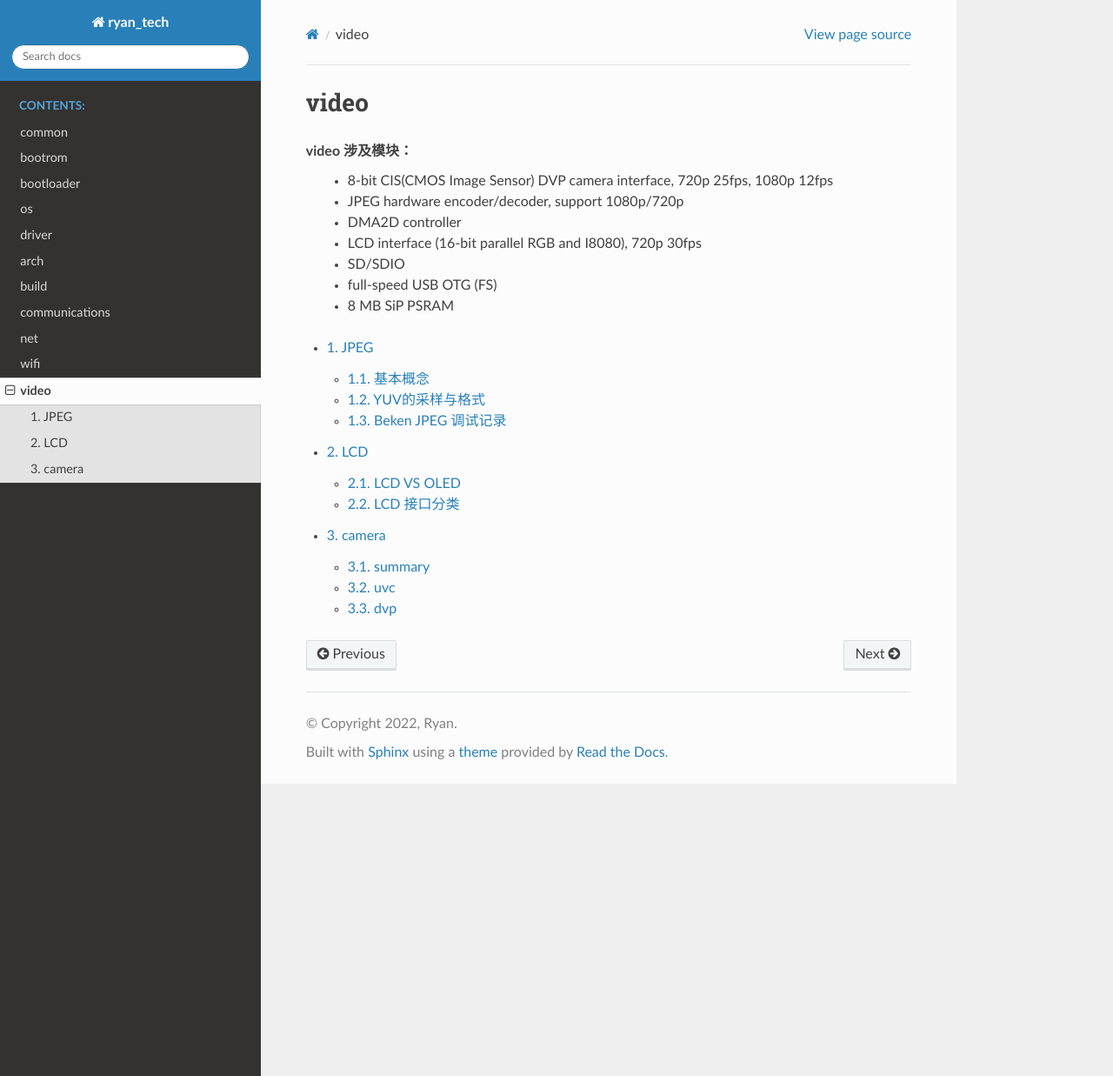
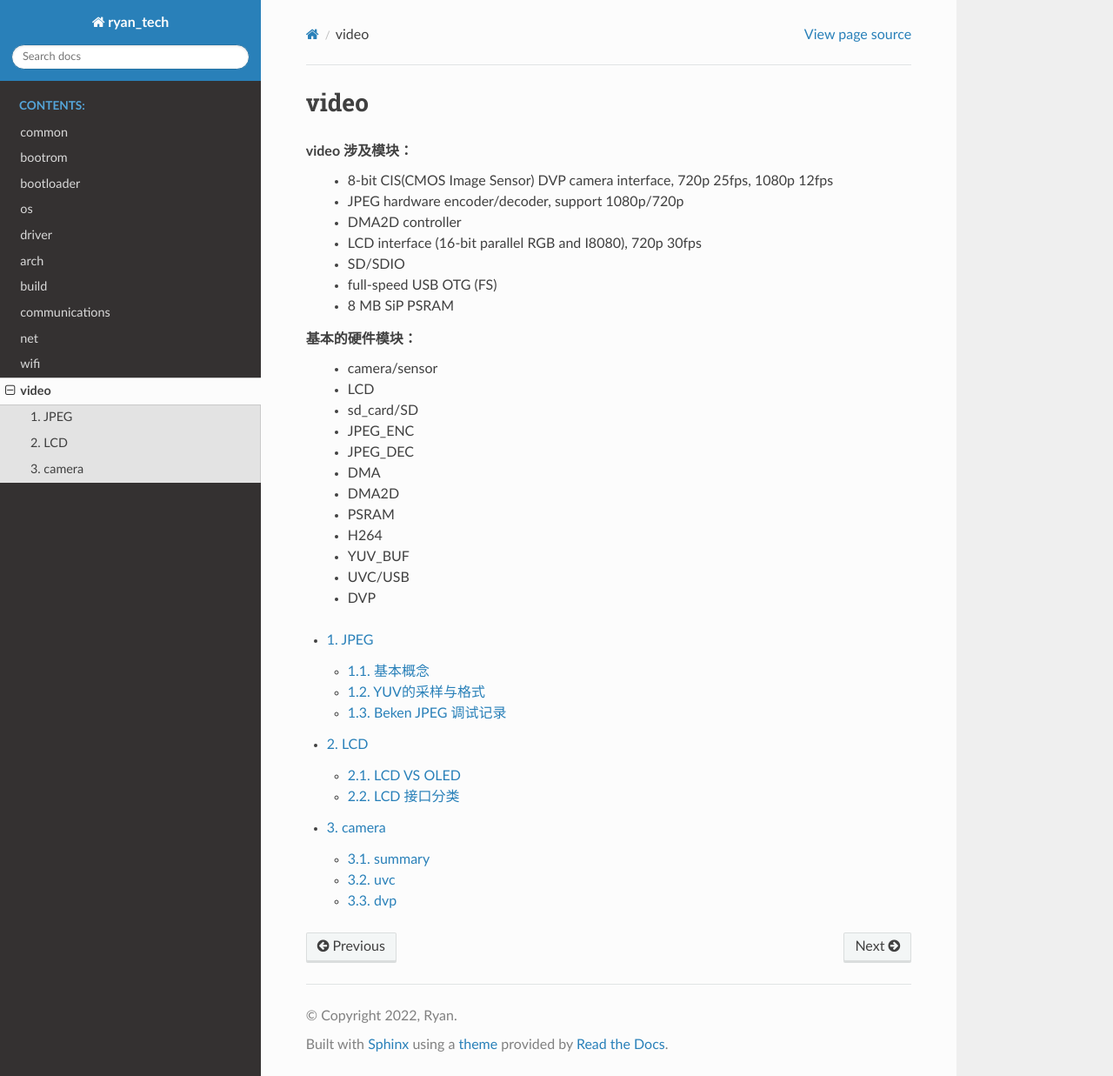
Before and after one commit to BlackTudou/tech_doc, a Sphinx documentation site: the page built from source/video/index.rst, in a window 1280 px wide and 1237 px high. Shown: the whole window at 87% size. Built offline with Sphinx 7.4.7 and the Read the Docs theme 2.0.0, drawn with Linux system fonts in a browser that asks for light colours; pages that are not in the unit, such as notebooks, are missing from menus.

Commit message:
update video

```diff
--- a/source/video/index.rst
+++ b/source/video/index.rst
@@ -11,6 +11,21 @@ video 涉及模块：
  - full-speed USB OTG (FS)
  - 8 MB SiP PSRAM
 
+基本的硬件模块：
+ - camera/sensor
+ - LCD
+ - sd_card/SD
+
+ - JPEG_ENC
+ - JPEG_DEC
+ - DMA
+ - DMA2D
+ - PSRAM
+ - H264
+ - YUV_BUF
+ - UVC/USB
+ - DVP
+
 .. toctree::
    :maxdepth: 2
    :numbered:
```
